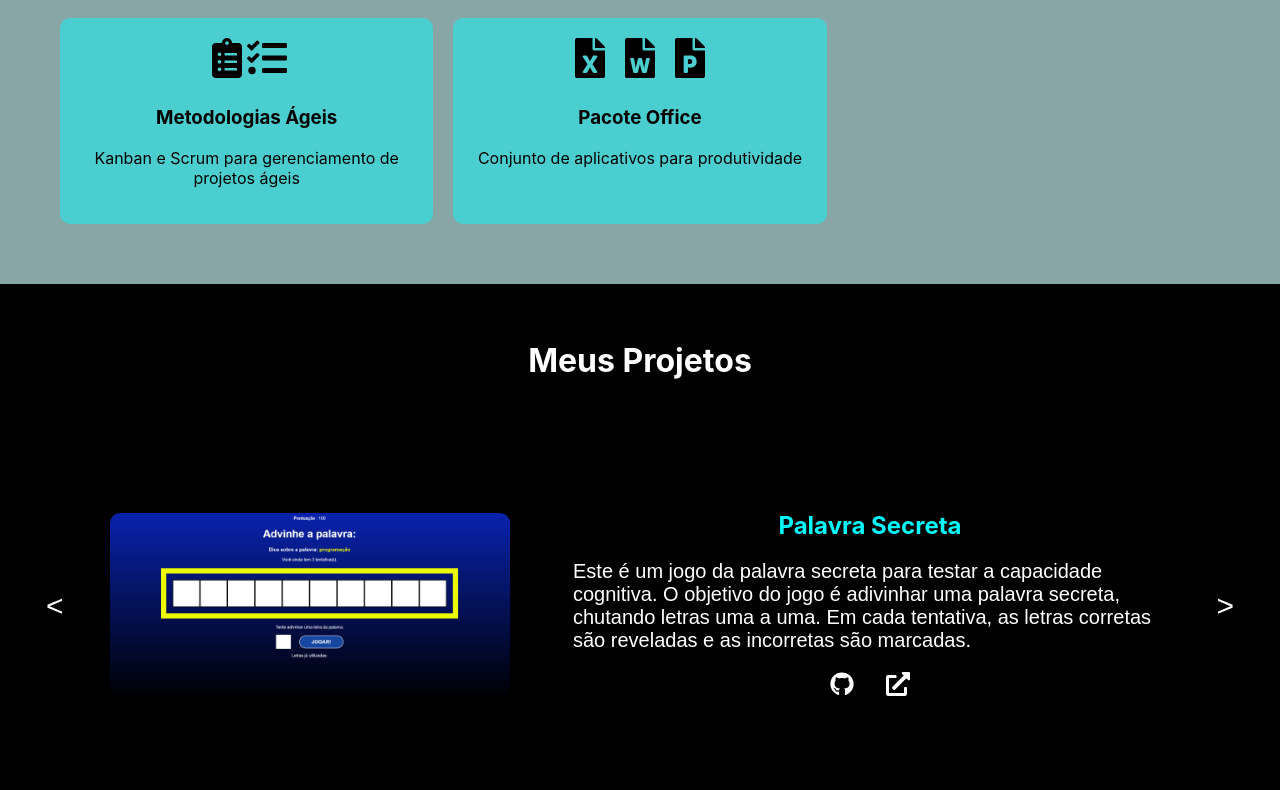
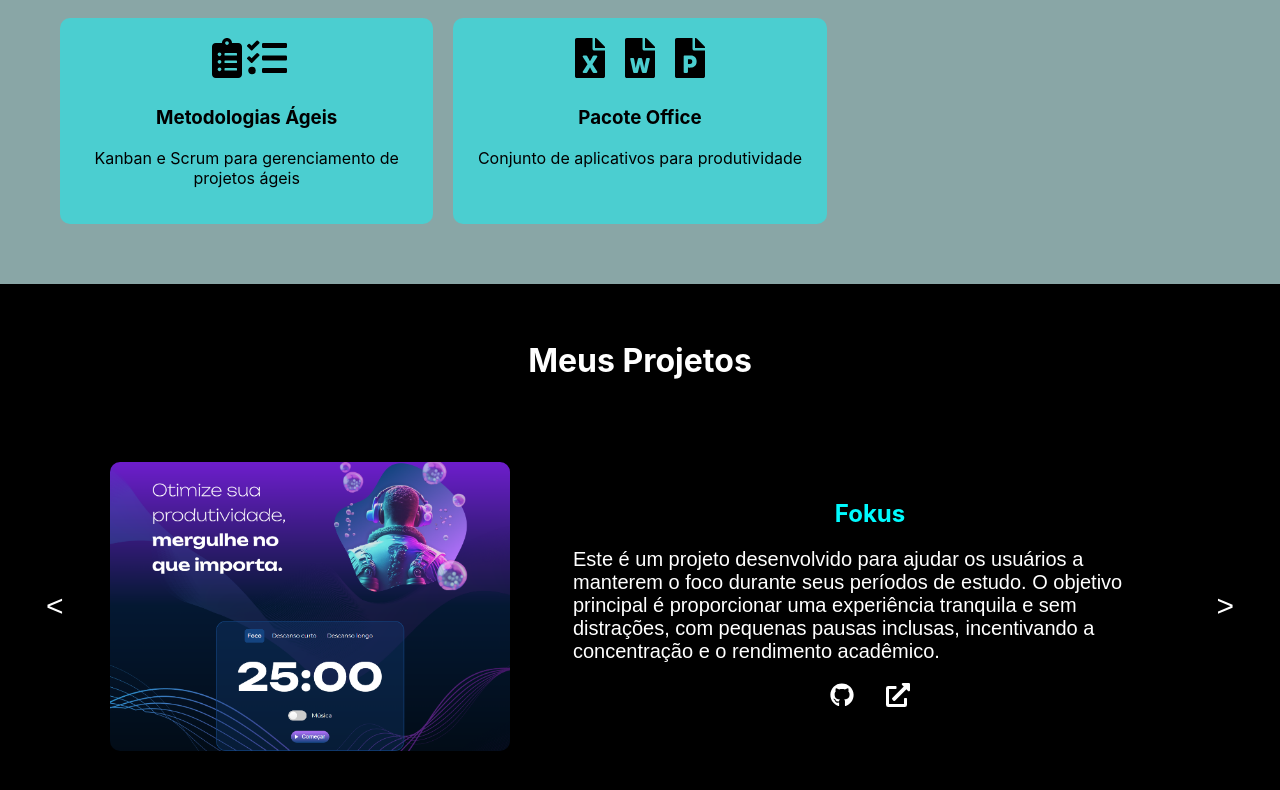
Before and after one commit to beamatias/Portfolio-Beatriz, a React (Create React App) app: page / in a window 1280 px wide. Shown: the part 1263-2053 px from the top of the page. Built offline with nearby package versions, Linux system fonts and the light colour scheme.

Commit message:
Reorganizing project sequence and updating readme

```diff
--- a/src/components/Projects.js
+++ b/src/components/Projects.js
@@ -184,6 +184,16 @@ const Projects = () => {
 
   const projects = [
     {
+      title: "Fokus",
+      description:
+        "Este é um projeto desenvolvido para ajudar os usuários a manterem o foco durante seus períodos de estudo. O objetivo principal é proporcionar uma experiência tranquila e sem distrações, com pequenas pausas inclusas, incentivando a concentração e o rendimento acadêmico.",
+      image: imgFokus,
+      socialLinks: {
+        github: "https://github.com/beamatias/Fokus",
+        live: "https://fokus-ecru.vercel.app/",
+      },
+    },
+    {
       title: "Palavra Secreta",
       description:
         "Este é um jogo da palavra secreta para testar a capacidade cognitiva. O objetivo do jogo é adivinhar uma palavra secreta, chutando letras uma a uma. Em cada tentativa, as letras corretas são reveladas e as incorretas são marcadas.",
@@ -201,16 +211,6 @@ const Projects = () => {
       socialLinks: {
         github: "https://github.com/beamatias/Portfolio-Beatriz",
         live: "https://portfolio-beatriz-inky.vercel.app/",
-      },
-    },
-    {
-      title: "Fokus",
-      description:
-        "Este é um projeto desenvolvido para ajudar os usuários a manterem o foco durante seus períodos de estudo. O objetivo principal é proporcionar uma experiência tranquila e sem distrações, com pequenas pausas inclusas, incentivando a concentração e o rendimento acadêmico.",
-      image: imgFokus,
-      socialLinks: {
-        github: "https://github.com/beamatias/Fokus",
-        live: "https://fokus-ecru.vercel.app/",
       },
     },
   ];
```
Also changed, not shown: 1 other file (tests, documents, lock files or other folders).
